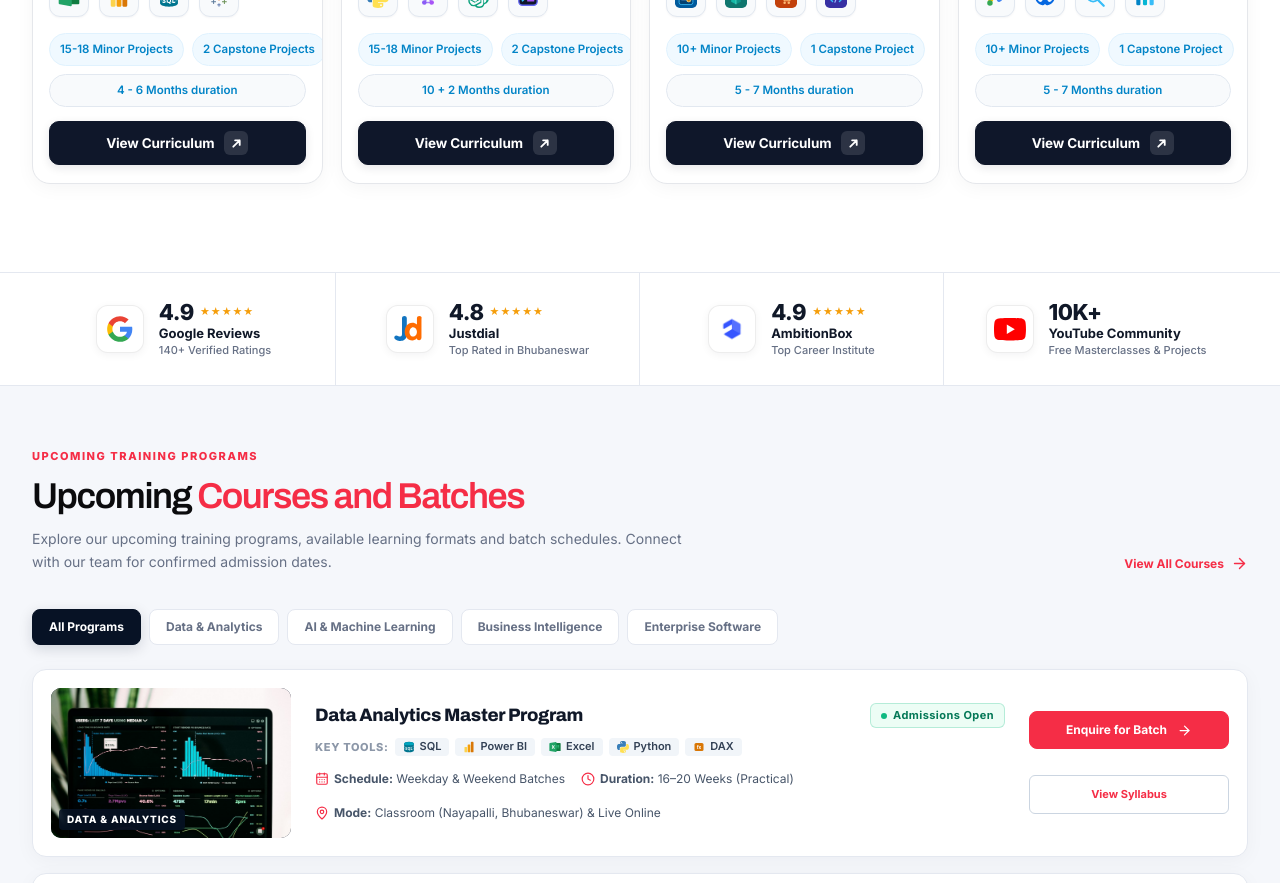
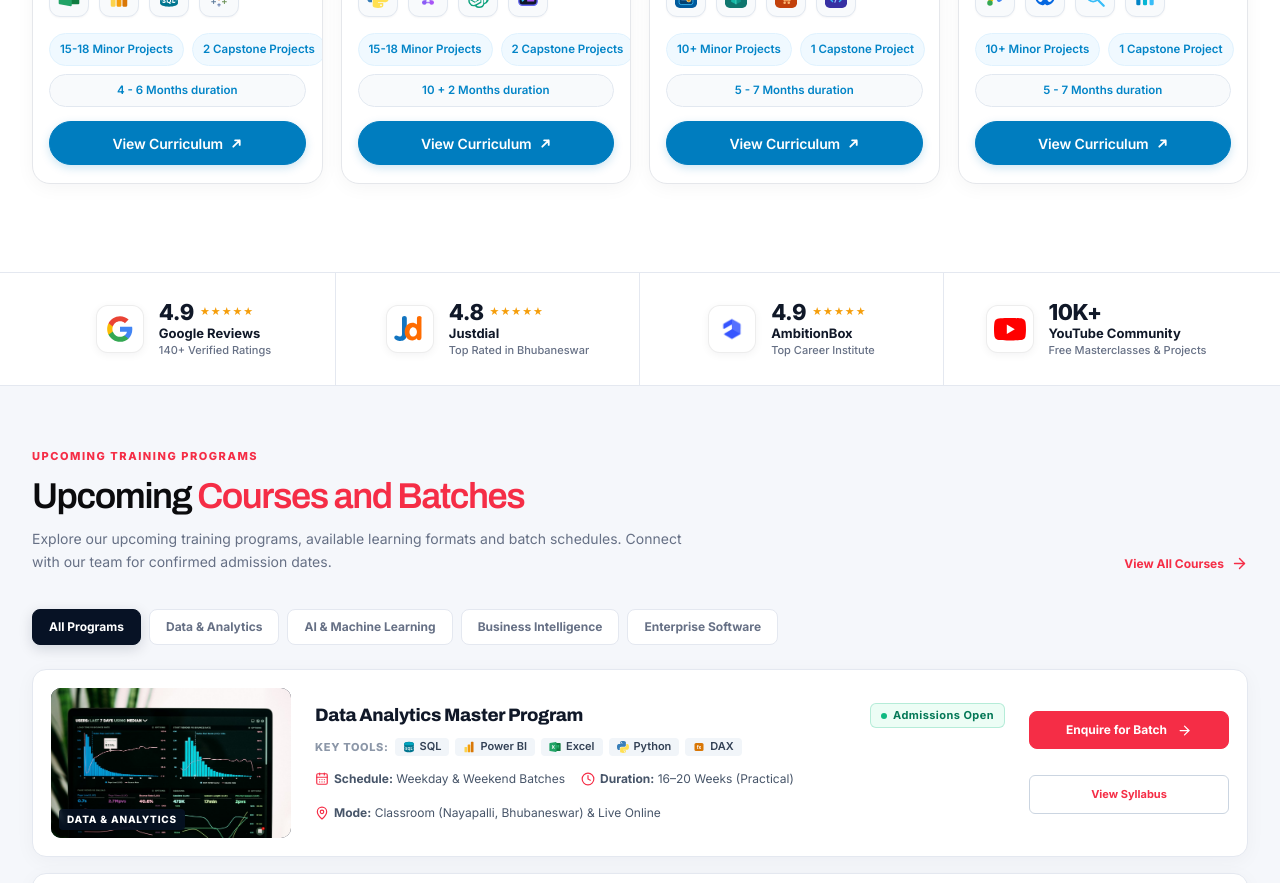
Before and after one commit to bhatt1-aditya/talentele, a Next.js app in the folder client/: page / in a window 1280 px wide. Shown: the part 1340-2223 px from the top of the page. Built offline with nearby package versions, Linux system fonts and the light colour scheme; no server answers.

Commit message:
updated new code

```diff
--- a/client/src/components/home/Programs.tsx
+++ b/client/src/components/home/Programs.tsx
@@ -86,7 +86,7 @@ export function Programs() {
                   <div className="highlight-pill highlight-duration">{prog.duration}</div>
                 </div>
 
-                {/* Premium Dark Navy View Curriculum Button */}
+                {/* Blue View Curriculum Button */}
                 <Link href={prog.href} className="btn-curriculum">
                   <span>View Curriculum</span>
                   <span className="curriculum-arrow" aria-hidden="true">
--- a/client/src/styles/home.css
+++ b/client/src/styles/home.css
@@ -1175,24 +1175,24 @@
   width: 100%;
 }
 
-/* Premium Dark Navy View Curriculum Button */
+/* Blue Pill View Curriculum Button */
 .btn-curriculum {
   display: flex;
   align-items: center;
   justify-content: center;
-  gap: 10px;
+  gap: 8px;
   width: 100%;
   min-height: 44px;
-  border: 1px solid #0f172a;
-  border-radius: 10px;
-  background: #0f172a;
+  border: 1px solid #007dbf;
+  border-radius: 9999px;
+  background: #007dbf;
   color: #ffffff !important;
-  font-size: 13.5px;
-  font-weight: 700;
+  font-size: 14px;
+  font-weight: 600;
   letter-spacing: -0.01em;
   text-decoration: none;
   margin-top: 14px;
-  box-shadow: 0 3px 10px rgba(15, 23, 42, 0.1);
+  box-shadow: 0 3px 10px rgba(0, 125, 191, 0.2);
   transition: all 0.22s cubic-bezier(0.16, 1, 0.3, 1);
   cursor: pointer;
   position: relative;
@@ -1200,34 +1200,29 @@
 }
 
 .btn-curriculum:hover {
-  background: #1e293b;
-  border-color: #1e293b;
+  background: #006aa3;
+  border-color: #006aa3;
   transform: translateY(-2px);
-  box-shadow: 0 8px 20px rgba(15, 23, 42, 0.18);
+  box-shadow: 0 6px 18px rgba(0, 125, 191, 0.32);
   color: #ffffff !important;
 }
 
 .btn-curriculum:active {
   transform: translateY(0);
-  box-shadow: 0 2px 6px rgba(15, 23, 42, 0.12);
+  box-shadow: 0 2px 6px rgba(0, 125, 191, 0.2);
 }
 
 .curriculum-arrow {
-  width: 24px;
-  height: 24px;
-  border-radius: 6px;
-  background: rgba(255, 255, 255, 0.12);
+  display: inline-flex;
+  align-items: center;
+  justify-content: center;
   color: #ffffff;
-  display: inline-flex;
-  align-items: center;
-  justify-content: center;
   flex-shrink: 0;
-  transition: transform 0.22s ease, background 0.22s ease;
+  transition: transform 0.22s ease;
 }
 
 .btn-curriculum:hover .curriculum-arrow {
   transform: translate(2px, -2px);
-  background: var(--red);
   color: #ffffff;
 }
 
```
